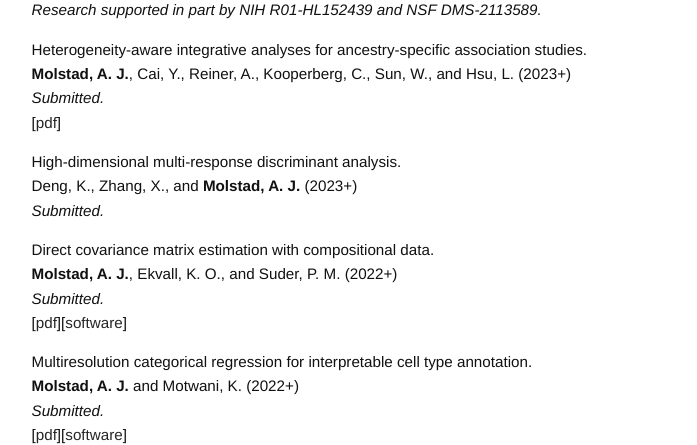
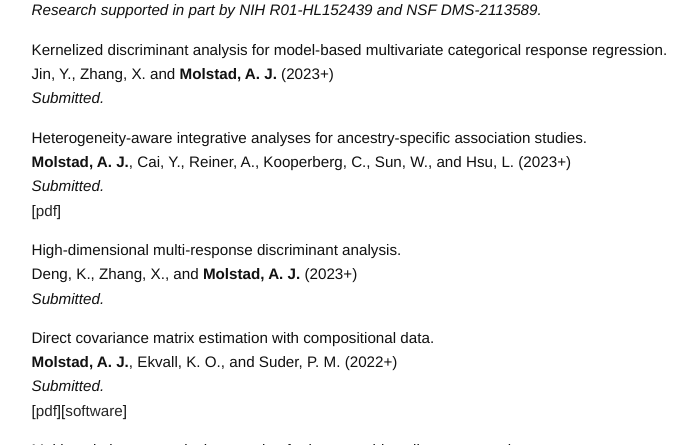
Before and after one commit to ajmolstad/ajmolstad.github.io, a Jekyll site: the page built from research.md, in a window 1280 px wide and 900 px high, cut to the strip 455-900 px from the top of the window. Shown: the whole strip, without its empty margins (276-973 px from the left). Built offline with Jekyll 4.4.1, drawn with Linux system fonts in a browser that asks for light colours.

Commit message:
Update research.md

```diff
--- a/research.md
+++ b/research.md
@@ -13,11 +13,10 @@ Gelis-Cadena, K. and **Molstad, A. J.** (2022+) <br>
 *Submitted.* <br>
 [[pdf](https://arxiv.org/abs/2108.02143)][[software](https://github.com/ajmolstad/IntegrativeCox)]<br> -->
 
-<!--
-Simultaneous predictor and response dimension reduction for multivariate categorical response regression. <br>
-Jin, Y., **Molstad, A. J.**, and Zhang, X. (2022+) <br>
+
+Kernelized discriminant analysis for model-based multivariate categorical response regression. <br>
+Jin, Y., Zhang, X. and **Molstad, A. J.** (2023+) <br>
 *Submitted.* <br>
-[[pdf](https://arxiv.org/abs/2108.02143)][[software](https://github.com/ajmolstad/IntegrativeCox)]<br> -->
 
 Heterogeneity-aware integrative analyses for ancestry-specific association studies. <br>
 **Molstad, A. J.**, Cai, Y., Reiner, A., Kooperberg, C., Sun, W., and Hsu, L. (2023+) <br>
```
